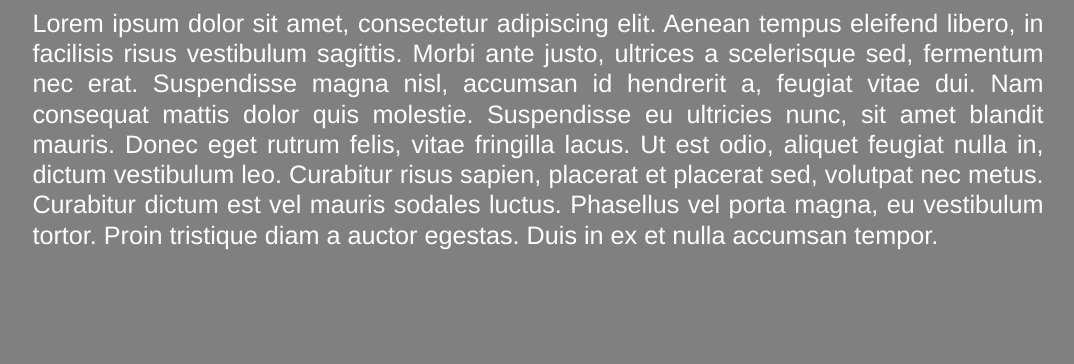
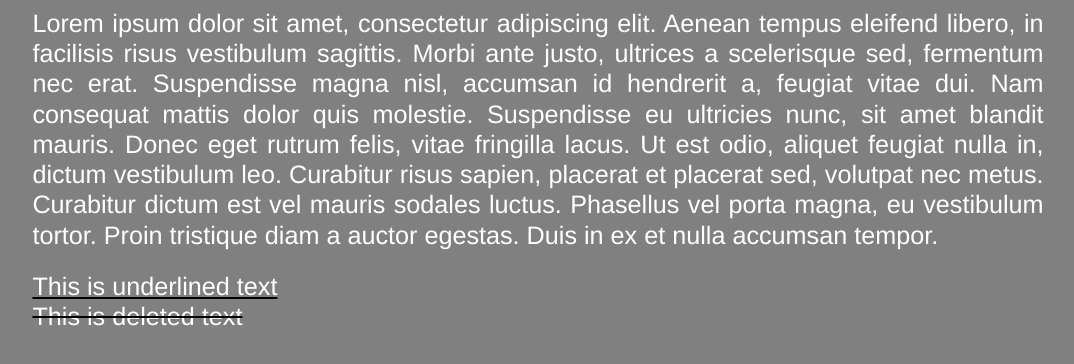
Before and after one commit to thehimel/frontend-dev-exercise-udacity, a plain HTML site: page m2-l2-11-typography/index.html in a window 1280 px wide. Shown: the whole page, without its empty margins (102-1176 px from the left). Drawn offline with Linux system fonts and the light colour scheme.

Commit message:
refactor

```diff
--- a/m2-l2-11-typography/index.html
+++ b/m2-l2-11-typography/index.html
@@ -11,7 +11,7 @@
             font-family: "Helvetica", "Arial", sans-serif;
         }
 
-        .typography {
+        .typography, p {
             text-align: justify;
             /* text-align: center;
             text-align: left;
@@ -28,6 +28,8 @@
 <body>
     <div class="typography">
         Lorem ipsum dolor sit amet, consectetur adipiscing elit. Aenean tempus eleifend libero, in facilisis risus vestibulum sagittis. Morbi ante justo, ultrices a scelerisque sed, fermentum nec erat. Suspendisse magna nisl, accumsan id hendrerit a, feugiat vitae dui. Nam consequat mattis dolor quis molestie. Suspendisse eu ultricies nunc, sit amet blandit mauris. Donec eget rutrum felis, vitae fringilla lacus. Ut est odio, aliquet feugiat nulla in, dictum vestibulum leo. Curabitur risus sapien, placerat et placerat sed, volutpat nec metus. Curabitur dictum est vel mauris sodales luctus. Phasellus vel porta magna, eu vestibulum tortor. Proin tristique diam a auctor egestas. Duis in ex et nulla accumsan tempor.
-    </div>
+    </div> <br />
+    <ins><p>This is underlined text</p></ins>
+    <del><p>This is deleted text</p></del>
 </body>
 </html>
```
